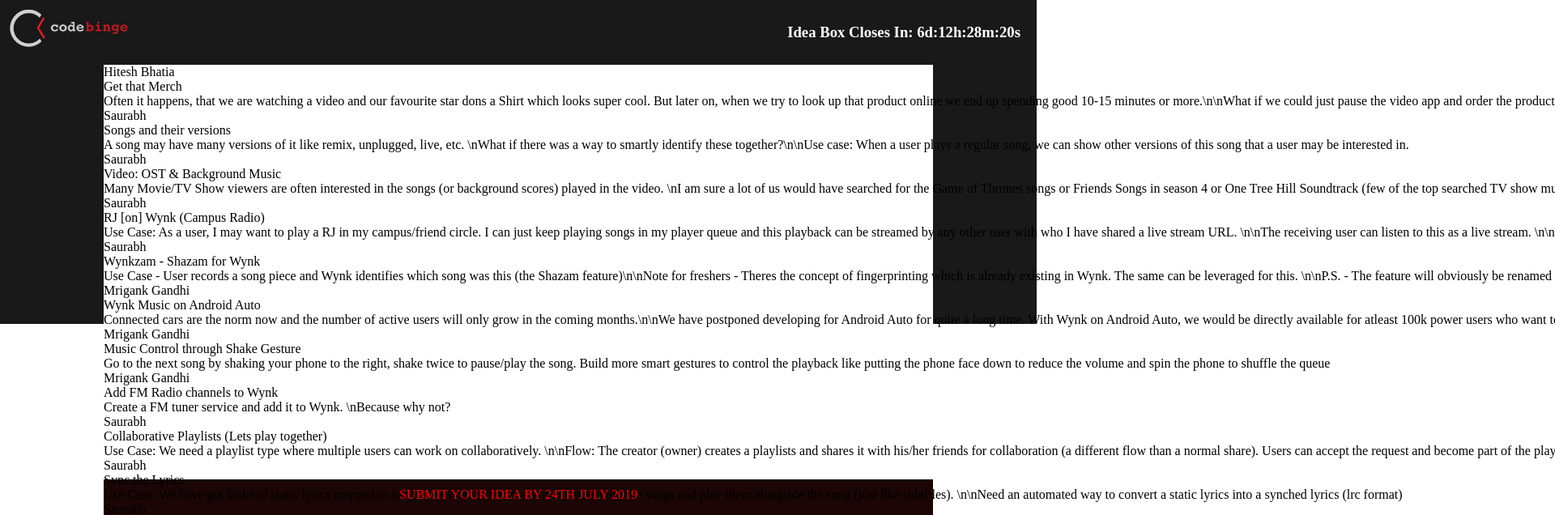
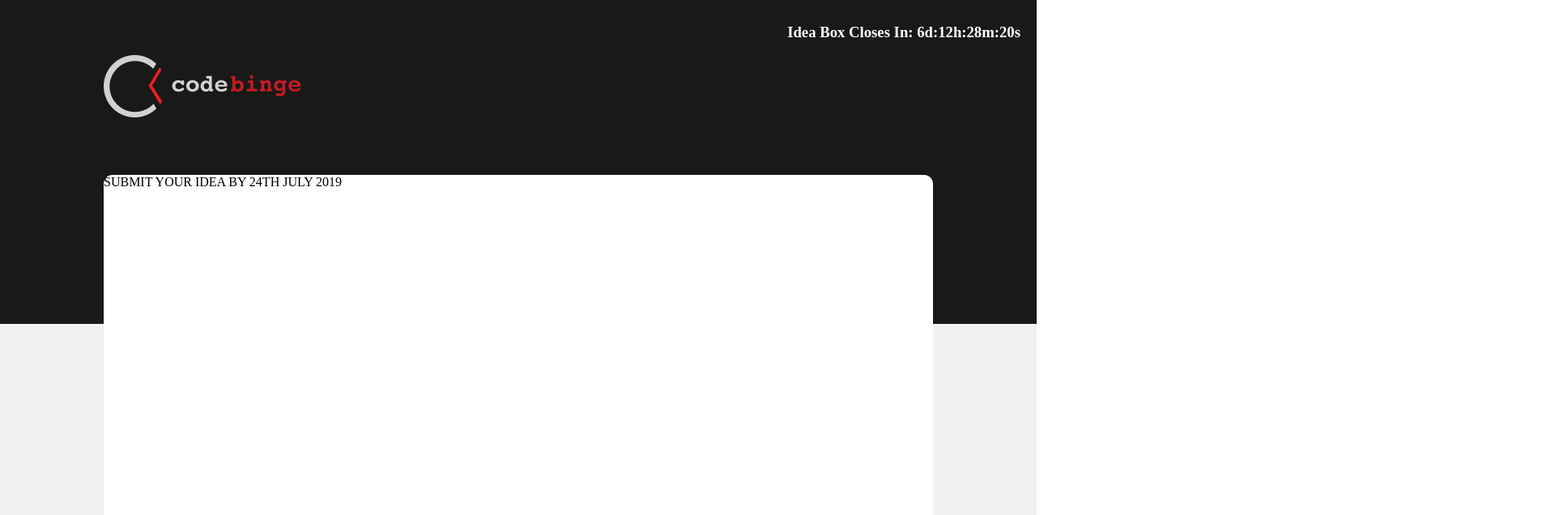
Before and after one commit to vksbansal/code-binge, a React (Create React App) app: page / in a window 1280 px wide. Shown: the top 636 px of the page at 81% size, 1920 px wide, since content can reach past the window. Built offline with nearby package versions, Linux system fonts and the light colour scheme.

Commit message:
CSS init

```diff
--- a/src/App.css
+++ b/src/App.css
@@ -11,7 +11,13 @@
     background-color: #191919;
 }
 
+#top img{
+    left: 10%;
+    position: relative;
+    top: 17%;
+}
+
 #bottom {
     bottom: 0;
-    background-color: white;
+    background-color: #F1F1F1;
 }
--- a/src/App.js
+++ b/src/App.js
@@ -28,8 +28,10 @@
 
     return (
       <div className="App">
-        <Logo url={logoSrc}></Logo>
-        <div id="top"></div>
+        {/*<Logo url={logoSrc}></Logo-->*/}
+        <div id="top">
+          <img src="logo.png"/>
+        </div>
         <div id="bottom"> </div>
         <Banner ideas={ideas} bottomText={bannerBottomText}></Banner>
         <Countdown targetDate={targetDate} prefix={prefix}></Countdown>
--- a/src/components/Banner.js
+++ b/src/components/Banner.js
@@ -12,7 +12,7 @@
         return <div id="banner">
             <div className="banner-container">
                 <div className="top">
-                    {ideas.map(idea => {
+                    {/*ideas.map(idea => {
                         return <div>
                             <span className="span-text">{idea.creator}</span>
                             <br />
@@ -20,7 +20,7 @@
                             <br />
                             <span className="span-text">{idea.description}</span>
                         </div>
-                    })}
+                    })*/}
                 </div>
                 <div className="bottom">
                     {bottomText}
--- a/src/styles/Banner.css
+++ b/src/styles/Banner.css
@@ -1,40 +1,9 @@
 #banner {
-    top: 10%;
+    top: 27%;
     bottom: 10%;
     left: 10%;
     right: 10%;
     position: absolute;
+    background: #FFF;
+    border-radius: 11px;
 }
-
-.banner-container {
-    position: relative;
-    background: seagreen;
-    height: 100%;
-}
-
-.banner-container .top,
-.banner-container .bottom {
-    left: 0;
-    right: 0;
-}
-
-.banner-container .top {
-    top: 0;
-    background-color: white;
-    height: 80%;
-}
-
-.banner-container .bottom {
-    bottom: 0;
-    background-color: rgb(27, 5, 5);
-    height: 20%;
-    color: red;
-    text-align: center;
-    padding-top: 10px
-}
-
-.span-text {
-    white-space: nowrap;
-    overflow: hidden;
-    text-overflow: ellipsis;
-}
--- a/src/styles/Footline.css
+++ b/src/styles/Footline.css
@@ -1,7 +1,9 @@
 #Footline {
     color: black;
-    bottom: 10px;
+    bottom: 30px;
     width: 100%;
+    font-weight: bold;
     text-align: center;
     position: absolute;
+    font-family: sans-serif;
 }
```
Also changed, not shown: public/logo.png (added), src/logo.svg (deleted).
